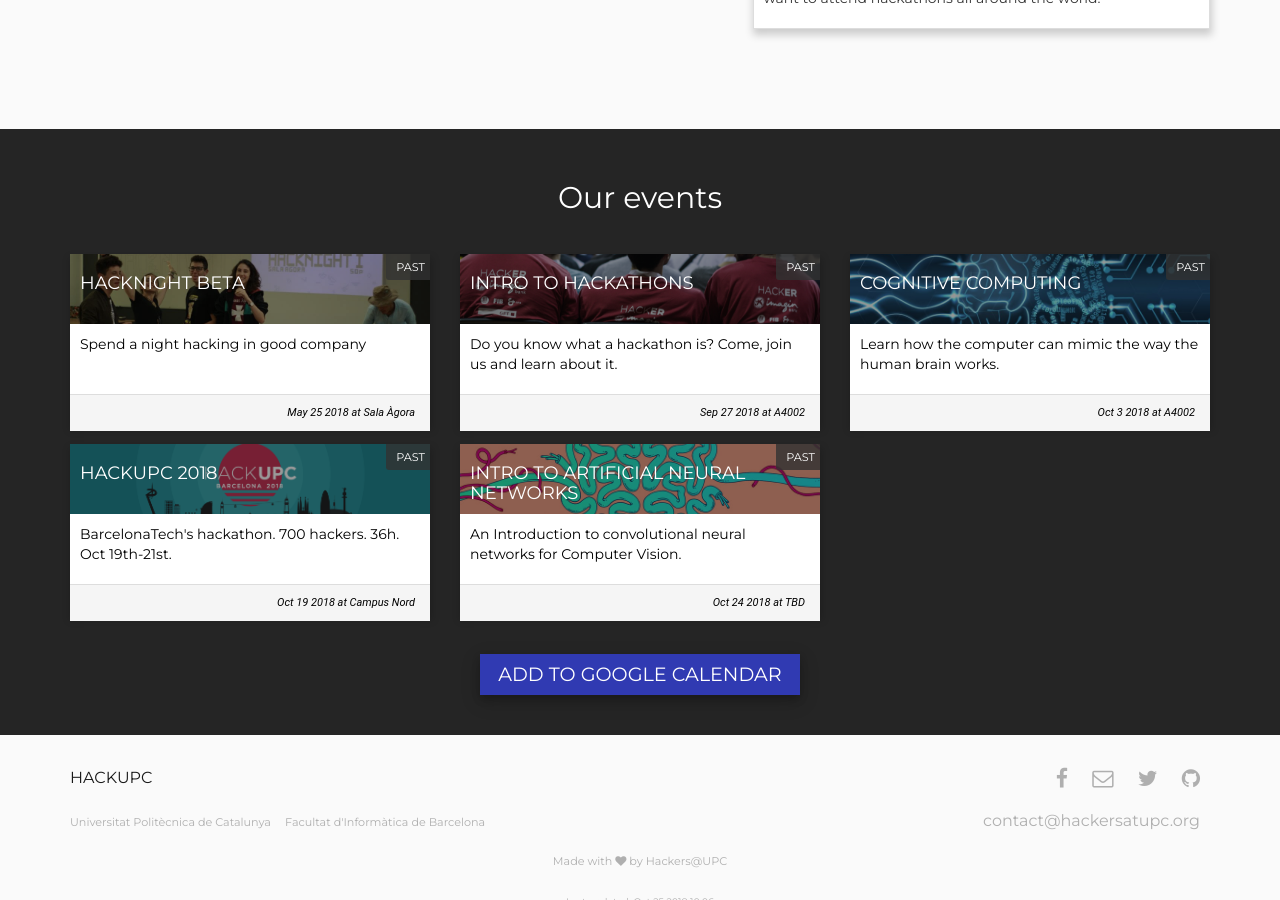
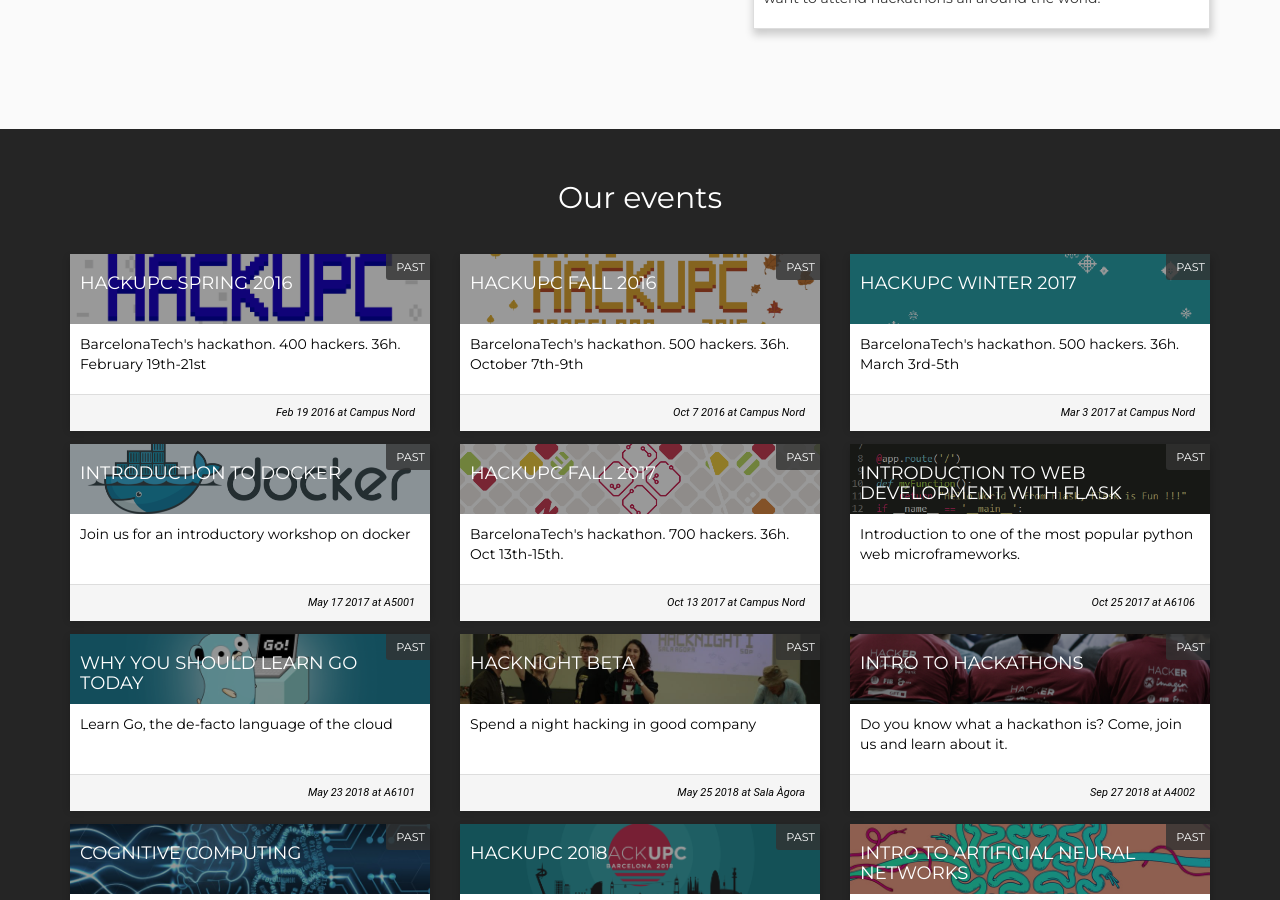
Before and after one commit to casassg/events-landing, a Jekyll site: the page built from index.md, in a window 1280 px wide and 900 px high, scrolled down 718 px. Built offline with Jekyll 4.4.1, drawn with Linux system fonts in a browser that asks for light colours; nearby versions of some CDN libraries; some of the changed lines change nothing that is shown.

Commit message:
modify events and uncomment old events for now

```diff
--- a/_data/events.yml
+++ b/_data/events.yml
@@ -1,58 +1,58 @@
-#- name: HackUPC Spring 2016
-#  line: BarcelonaTech's hackathon. 400 hackers. 36h. February 19th-21st
-#  image-url: assets/img/hackupcwinter2016.png
-#  date: 2016-02-19 3:00 PM
-#  end-date: 2016-02-21 4:30 PM
-#  location: Campus Nord
-#  url: https://s2016.hackupc.com
+- name: HackUPC Spring 2016
+  line: BarcelonaTech's hackathon. 400 hackers. 36h. February 19th-21st
+  image-url: assets/img/hackupcwinter2016.png
+  date: 2016-02-19 3:00 PM
+  end-date: 2016-02-21 4:30 PM
+  location: Campus Nord
+  url: https://s2016.hackupc.com
 
-#- name: HackUPC Fall 2016
-#  line: BarcelonaTech's hackathon. 500 hackers. 36h. October 7th-9th
-#  image-url: assets/img/hackupcfall2016.png
-#  date: 2016-10-07 3:00 PM
-#  end-date: 2016-10-09 4:30 PM
-#  location: Campus Nord
-#  url: https://f2016.hackupc.com
+- name: HackUPC Fall 2016
+  line: BarcelonaTech's hackathon. 500 hackers. 36h. October 7th-9th
+  image-url: assets/img/hackupcfall2016.png
+  date: 2016-10-07 3:00 PM
+  end-date: 2016-10-09 4:30 PM
+  location: Campus Nord
+  url: https://f2016.hackupc.com
 
-#- name: HackUPC Winter 2017
-#  line: BarcelonaTech's hackathon. 500 hackers. 36h. March 3rd-5th
-#  image-url: assets/img/hackupcwinter2017.png
-#  date: 2017-03-03 3:00 PM
-#  end-date: 2017-03-05 4:30 PM
-#  location: Campus Nord
-#  url: https://w2017.hackupc.com
+- name: HackUPC Winter 2017
+  line: BarcelonaTech's hackathon. 500 hackers. 36h. March 3rd-5th
+  image-url: assets/img/hackupcwinter2017.png
+  date: 2017-03-03 3:00 PM
+  end-date: 2017-03-05 4:30 PM
+  location: Campus Nord
+  url: https://w2017.hackupc.com
 
-#- name: Introduction to Docker
-#  line: Join us for an introductory workshop on docker
-#  image-url: assets/img/intro-to-docker.png
-#  date: 2017-05-17 12:00 PM
-#  end-date: 2017-05-17 1:00 PM
-#  location: A5001
-#  url: https://www.facebook.com/events/205382139972607/
+- name: Introduction to Docker
+  line: Join us for an introductory workshop on docker
+  image-url: assets/img/intro-to-docker.png
+  date: 2017-05-17 12:00 PM
+  end-date: 2017-05-17 1:00 PM
+  location: A5001
+  url: https://www.facebook.com/events/205382139972607/
 
-#- name: HackUPC Fall 2017
-#  line: BarcelonaTech's hackathon. 700 hackers. 36h. Oct 13th-15th.
-#  image-url: assets/img/hackupcfall2017.png
-#  date: 2017-10-13 3:00 PM
-#  end-date: 2017-10-15 4:30 PM
-#  location: Campus Nord
-#  url: https://f2017.hackupc.com
+- name: HackUPC Fall 2017
+  line: BarcelonaTech's hackathon. 700 hackers. 36h. Oct 13th-15th.
+  image-url: assets/img/hackupcfall2017.png
+  date: 2017-10-13 3:00 PM
+  end-date: 2017-10-15 4:30 PM
+  location: Campus Nord
+  url: https://f2017.hackupc.com
 
-#- name: Introduction to Web Development with Flask
-#  line:  Introduction to one of the most popular python web microframeworks.
-#  image-url: assets/img/intro-to-flask.png
-#  date: 2017-10-25 12:00 PM
-#  end-date: 2017-10-25 1:00 PM
-#  location: A6106
-#  url: https://www.facebook.com/events/158389091423158/
+- name: Introduction to Web Development with Flask
+  line:  Introduction to one of the most popular python web microframeworks.
+  image-url: assets/img/intro-to-flask.png
+  date: 2017-10-25 12:00 PM
+  end-date: 2017-10-25 1:00 PM
+  location: A6106
+  url: https://www.facebook.com/events/158389091423158/
 
-#- name: Why you should learn Go today
-#  line: Learn Go, the de-facto language of the cloud
-#  image-url: assets/img/intro-to-go.png
-#  date: 2018-05-23 12:00 PM
-#  end-date: 2018-05-23 12:50 PM
-#  location: A6101
-#  url: https://www.facebook.com/events/878540245651285/
+- name: Why you should learn Go today
+  line: Learn Go, the de-facto language of the cloud
+  image-url: assets/img/intro-to-go.png
+  date: 2018-05-23 12:00 PM
+  end-date: 2018-05-23 12:50 PM
+  location: A6101
+  url: https://www.facebook.com/events/878540245651285/
 
 - name: HackNight Beta
   line: Spend a night hacking in good company
@@ -92,5 +92,5 @@
   image-url: assets/img/neural-networks.jpg
   date: 2018-10-24 12:00 PM
   end-date: 2018-10-24 14:00 PM
-  location: TBD
-  url: https://www.facebook.com/events/TBD/
+  location: A3001
+  url: https://www.facebook.com/events/2240842089533370/
```
